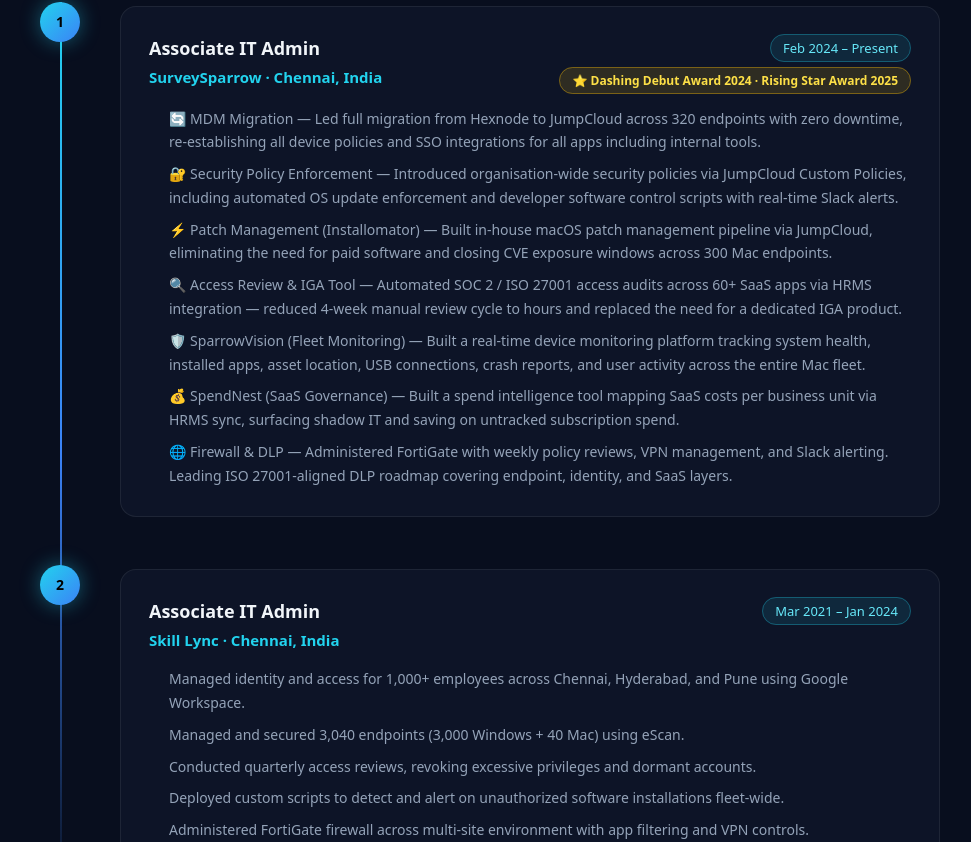
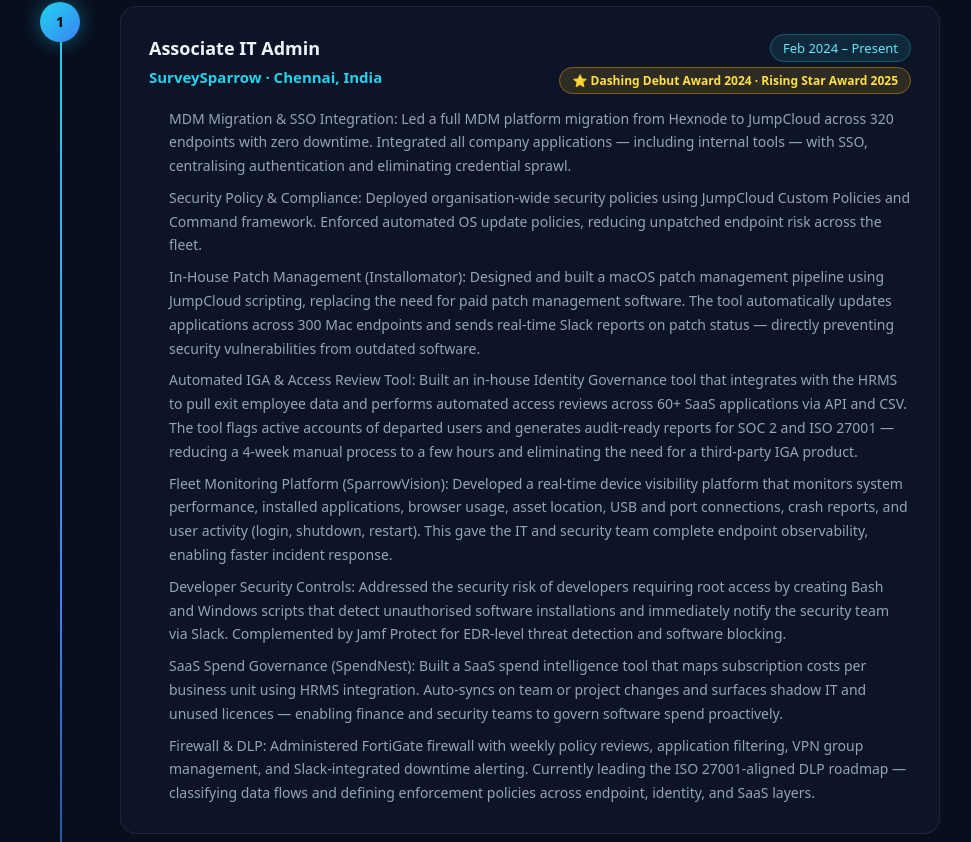
Before and after one commit to Taranitony/tarani_resume, a React (Vite) app: page / in a window 1280 px wide. Shown: the part 2358-3200 px from the top of the page, without its empty margins (150-1121 px from the left). Built offline with nearby package versions, Linux system fonts and the light colour scheme; no server answers.

Commit message:
feat: rewrite SurveySparrow experience - professional detail with impact focus

```diff
--- a/src/data/resume.ts
+++ b/src/data/resume.ts
@@ -51,13 +51,14 @@
     period: 'Feb 2024 – Present',
     award: 'Dashing Debut Award 2024 · Rising Star Award 2025',
     highlights: [
-      '🔄 MDM Migration — Led full migration from Hexnode to JumpCloud across 320 endpoints with zero downtime, re-establishing all device policies and SSO integrations for all apps including internal tools.',
-      '🔐 Security Policy Enforcement — Introduced organisation-wide security policies via JumpCloud Custom Policies, including automated OS update enforcement and developer software control scripts with real-time Slack alerts.',
-      '⚡ Patch Management (Installomator) — Built in-house macOS patch management pipeline via JumpCloud, eliminating the need for paid software and closing CVE exposure windows across 300 Mac endpoints.',
-      '🔍 Access Review & IGA Tool — Automated SOC 2 / ISO 27001 access audits across 60+ SaaS apps via HRMS integration — reduced 4-week manual review cycle to hours and replaced the need for a dedicated IGA product.',
-      '🛡️ SparrowVision (Fleet Monitoring) — Built a real-time device monitoring platform tracking system health, installed apps, asset location, USB connections, crash reports, and user activity across the entire Mac fleet.',
-      '💰 SpendNest (SaaS Governance) — Built a spend intelligence tool mapping SaaS costs per business unit via HRMS sync, surfacing shadow IT and saving on untracked subscription spend.',
-      '🌐 Firewall & DLP — Administered FortiGate with weekly policy reviews, VPN management, and Slack alerting. Leading ISO 27001-aligned DLP roadmap covering endpoint, identity, and SaaS layers.',
+      'MDM Migration & SSO Integration: Led a full MDM platform migration from Hexnode to JumpCloud across 320 endpoints with zero downtime. Integrated all company applications — including internal tools — with SSO, centralising authentication and eliminating credential sprawl.',
+      'Security Policy & Compliance: Deployed organisation-wide security policies using JumpCloud Custom Policies and Command framework. Enforced automated OS update policies, reducing unpatched endpoint risk across the fleet.',
+      'In-House Patch Management (Installomator): Designed and built a macOS patch management pipeline using JumpCloud scripting, replacing the need for paid patch management software. The tool automatically updates applications across 300 Mac endpoints and sends real-time Slack reports on patch status — directly preventing security vulnerabilities from outdated software.',
+      'Automated IGA & Access Review Tool: Built an in-house Identity Governance tool that integrates with the HRMS to pull exit employee data and performs automated access reviews across 60+ SaaS applications via API and CSV. The tool flags active accounts of departed users and generates audit-ready reports for SOC 2 and ISO 27001 — reducing a 4-week manual process to a few hours and eliminating the need for a third-party IGA product.',
+      'Fleet Monitoring Platform (SparrowVision): Developed a real-time device visibility platform that monitors system performance, installed applications, browser usage, asset location, USB and port connections, crash reports, and user activity (login, shutdown, restart). This gave the IT and security team complete endpoint observability, enabling faster incident response.',
+      'Developer Security Controls: Addressed the security risk of developers requiring root access by creating Bash and Windows scripts that detect unauthorised software installations and immediately notify the security team via Slack. Complemented by Jamf Protect for EDR-level threat detection and software blocking.',
+      'SaaS Spend Governance (SpendNest): Built a SaaS spend intelligence tool that maps subscription costs per business unit using HRMS integration. Auto-syncs on team or project changes and surfaces shadow IT and unused licences — enabling finance and security teams to govern software spend proactively.',
+      'Firewall & DLP: Administered FortiGate firewall with weekly policy reviews, application filtering, VPN group management, and Slack-integrated downtime alerting. Currently leading the ISO 27001-aligned DLP roadmap — classifying data flows and defining enforcement policies across endpoint, identity, and SaaS layers.',
     ],
   },
   {
```
Also changed, not shown: 1 other file (tests, documents, lock files or other folders).
